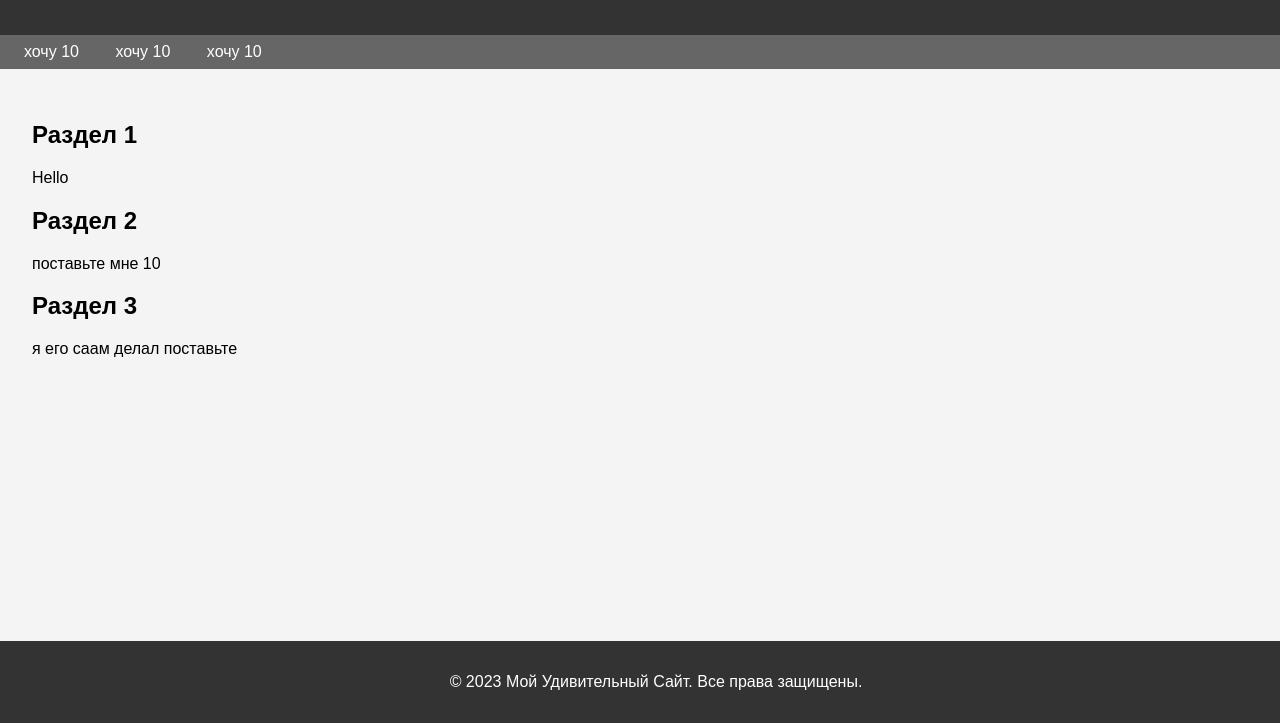
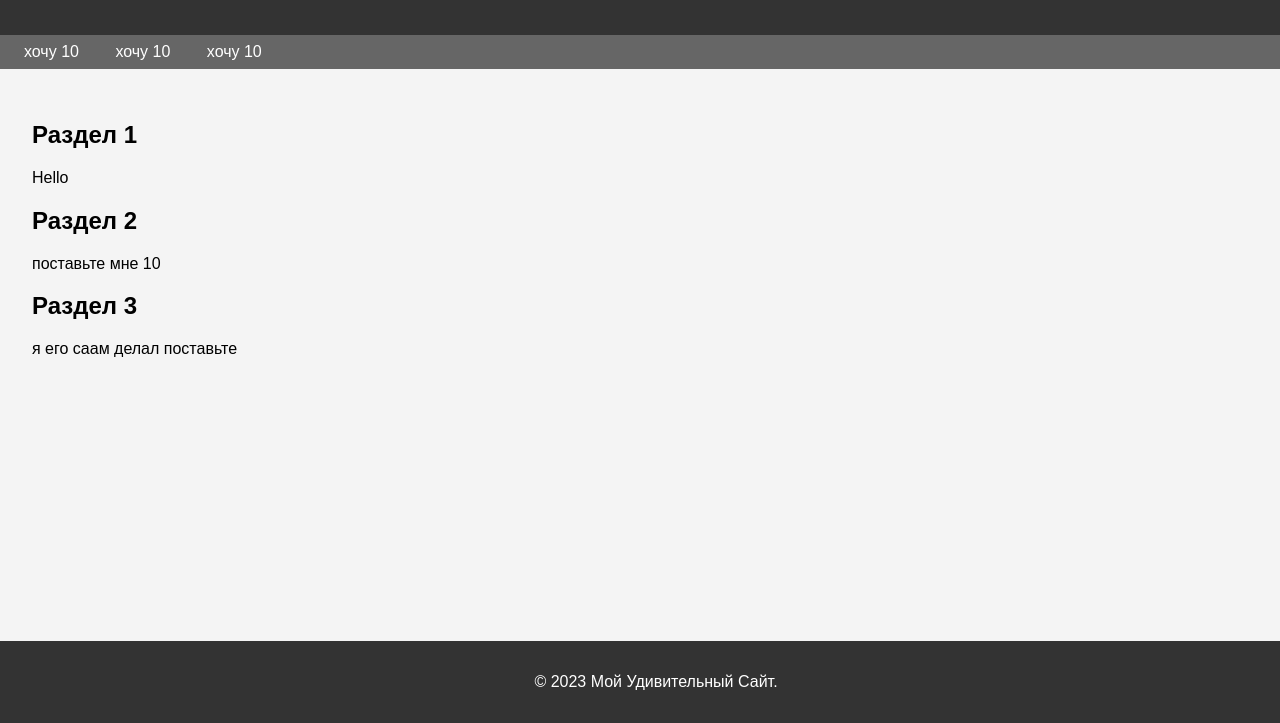
Before and after one commit to RomanPascariuc/1, a plain HTML site: page index.html in a window 1280 px wide. Shown: the part 77-800 px from the top of the page. Drawn offline with Linux system fonts and the light colour scheme.

Commit message:
Update index.html

```diff
--- a/index.html
+++ b/index.html
@@ -76,7 +76,7 @@
 </main>
 
 <footer>
-    <p>&copy; 2023 Мой Удивительный Сайт. Все права защищены.</p>
+    <p>&copy; 2023 Мой Удивительный Сайт. </p>
 </footer>
 
 </body>
```
